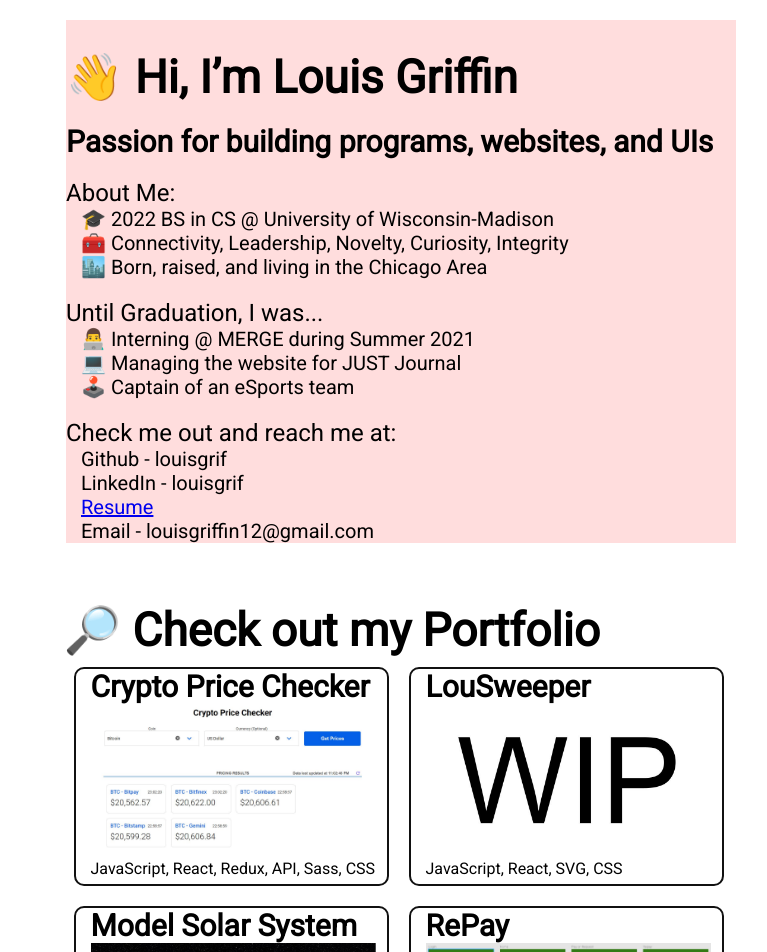
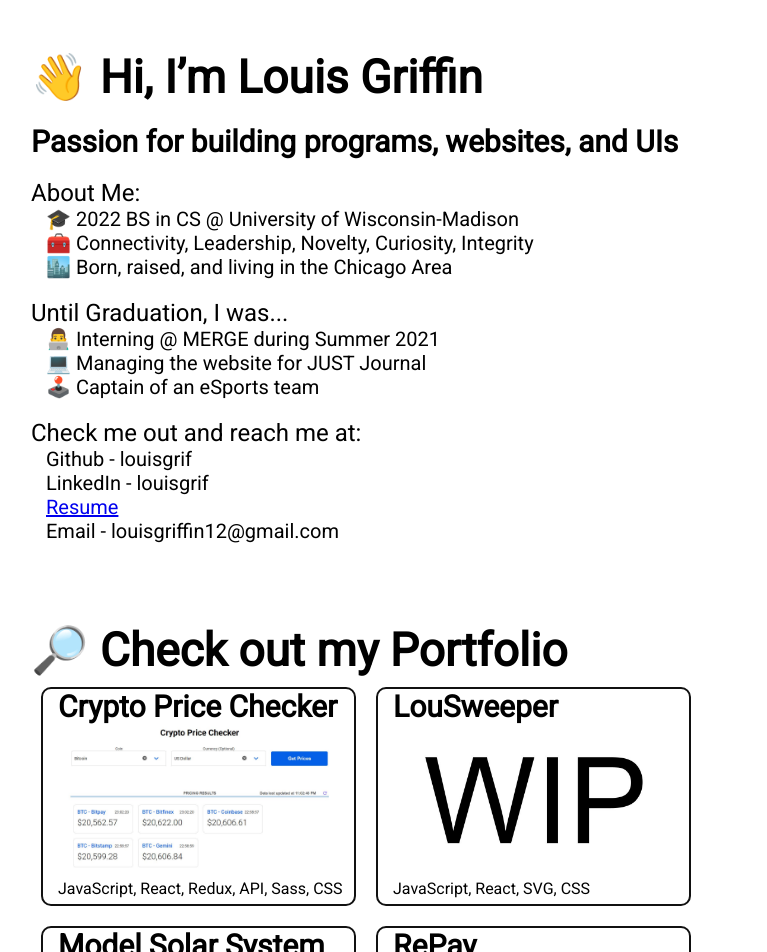
Before and after one commit to louisgrif/louisgrif.github.io, a React (Create React App) app: page / in a window 1280 px wide. Shown: the top 952 px of the page, without its empty margins (274-1041 px from the left). Built offline with nearby package versions, Linux system fonts and the light colour scheme.

Commit message:
main :: fixed margins

```diff
--- a/src/App.css
+++ b/src/App.css
@@ -11,10 +11,7 @@
 
 .info {
  width: 670px;
- margin: 0px; padding: 0px; border: 0px;
- margin-left: 70px;
- margin-top: 20px;
- background-color: #fdd;
+ margin: 20px; padding: 0px; border: 0px;
 }
 
 .heading {
@@ -54,7 +51,7 @@
 .portfolio {
   width: 670px;
   margin: 0px; padding: 0px; border: 0px;
-  margin-left: 65px;
+  margin: 20px;
   margin-top: 30px;
   white-space: normal;
 
```
